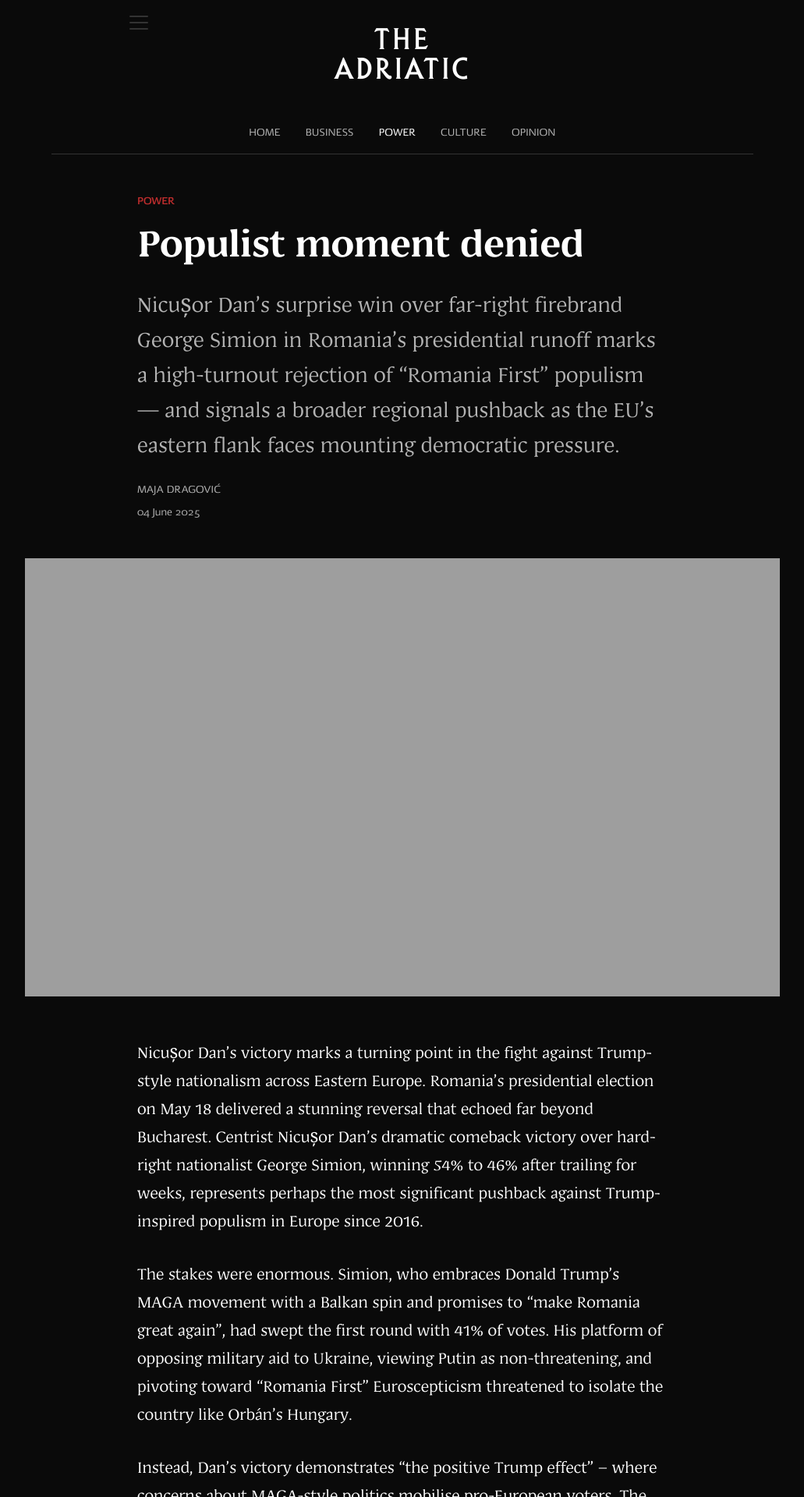
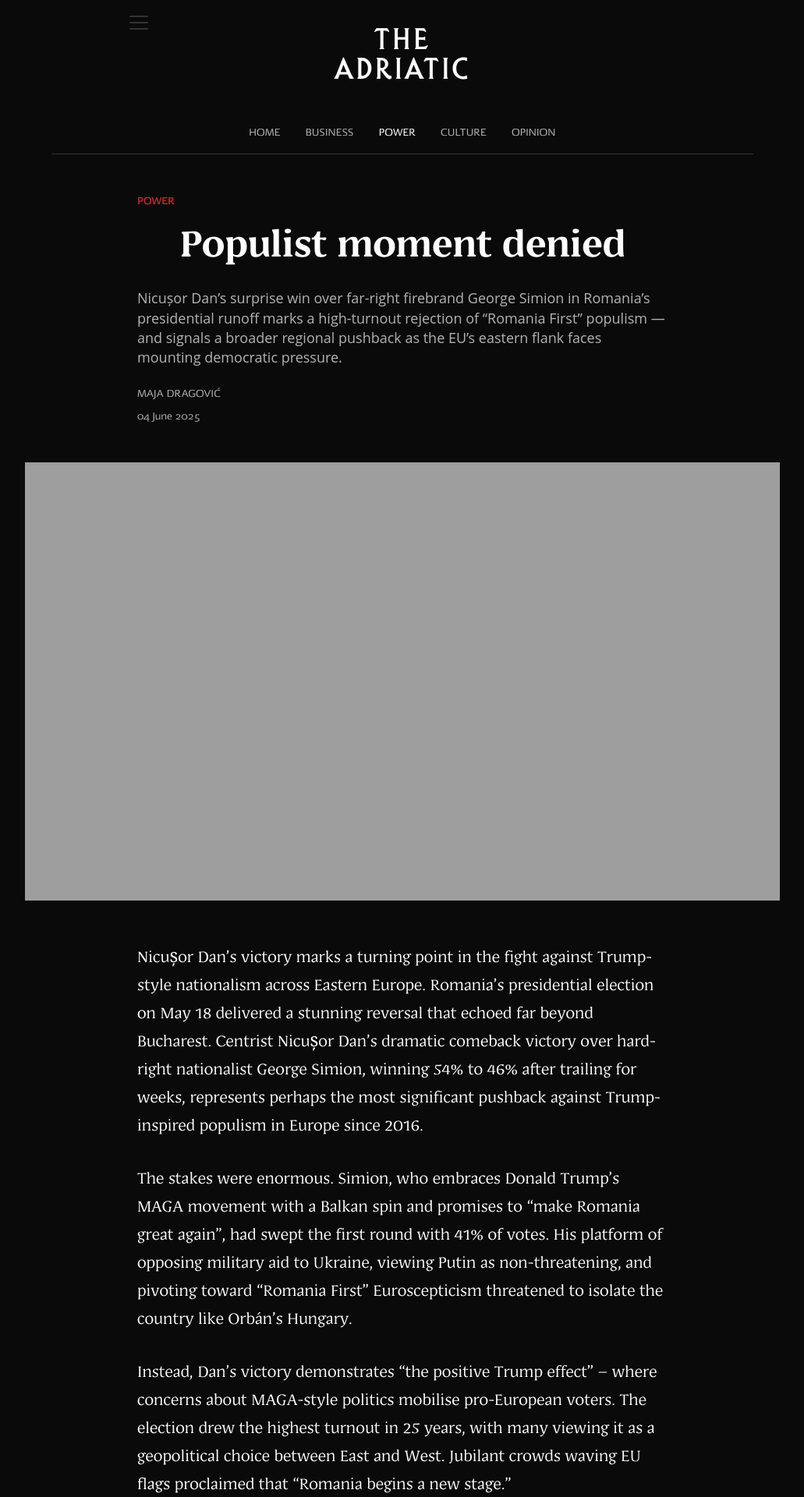
Before and after one commit to tfhoerest/azt, a Jekyll site: the page built from _posts/2025-06-02-populist-moment-denied.md, in a window 1280 px wide. Shown: the top 1920 px of the page at 78% size, without its empty margins (124-1155 px from the left). Built offline with Jekyll 4.4.1, drawn with Linux system fonts in a browser that asks for light colours.

Commit message:
Update post.html

```diff
--- a/_layouts/post.html
+++ b/_layouts/post.html
@@ -27,14 +27,15 @@ layout: default
     font-family: 'Adriatic22', Georgia, serif;
     font-size: 3.5rem;
     font-weight: 700;
+    text-align: center;
     color: var(--z-ds-color-text-100);
     line-height: 1.1;  /* Tighter line height for large headlines */
     margin-bottom: 1.5rem;  /* Generous spacing to lede */
 }
 
 .post-lede {
-    font-family: 'Adriatic22', Georgia, serif;
-    font-size: 2rem;
+    font-family: 'Open Sans', Georgia, serif;
+    font-size: 1.125rem;
     color: var(--z-ds-color-text-70);
     line-height: 1.4;
     margin-bottom: 1.5rem;  /* More space to author */
```
